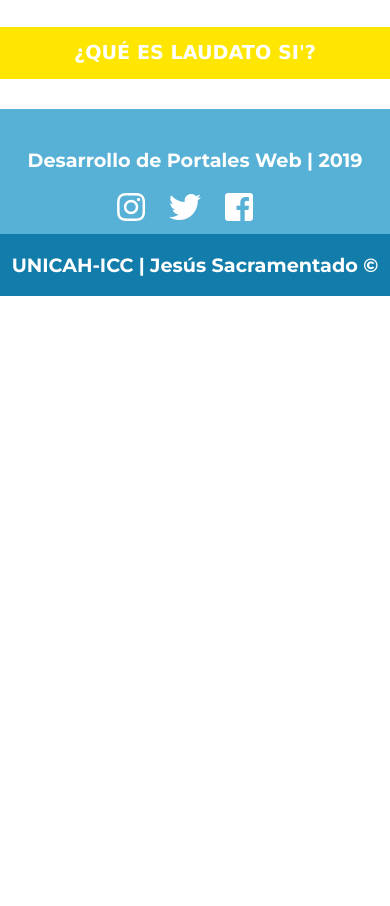
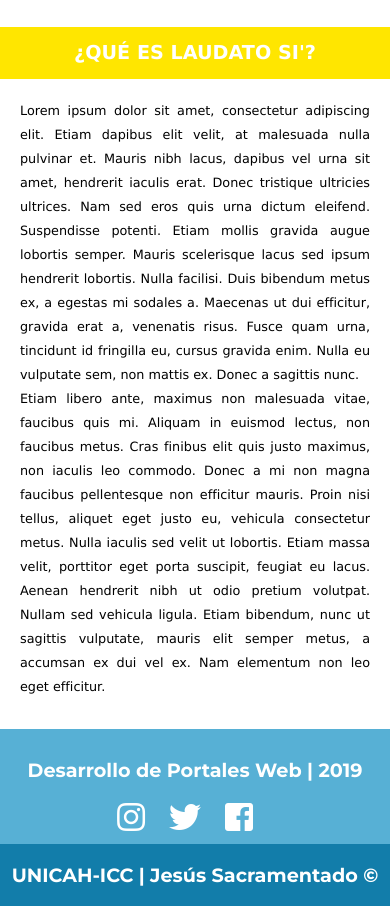
Before and after one commit to sovilleda07/LaudatoSi, a plain HTML site: page index.html in a window 390 px wide. Shown: the part 1142-2048 px from the top of the page. Before the commit the page ends 1438 px from the top, so only its background shows below. Drawn offline with Linux system fonts and the light colour scheme.

Commit message:
Cambio en el contenido

```diff
--- a/css/estilo.css
+++ b/css/estilo.css
@@ -230,7 +230,7 @@ el menu se sobreposicione */
 .wrapper p{
     padding-top: 10px;
     text-align: justify;
-    font-size: 1.2rem;
+    font-size: 1rem;
 }
 .content{
     position: absolute;
@@ -256,13 +256,20 @@ el menu se sobreposicione */
     color: var(--blanco);
 }
 .overlay{
-    opacity: 0
+    opacity: 0;
 }
 .wrapper:hover img{
-    opacity: .5
+    opacity: .5;
+    /* webkit-transform: scale(1.3);
+    -ms-transform: scale(1.3);
+    transform: scale(1.3); */
+    /* Efecto para achicar */
+    -webkit-transform: scale(0.8);
+    -ms-transform: scale(0.8);
+    transform: scale(0.8);
 }
 .wrapper:hover .overlay{
-    opacity: 1
+    opacity: 1;
 }
 @media (max-width: 800px){
     .content{
@@ -280,14 +287,29 @@ el menu se sobreposicione */
 
 /* Contenido */
 .contenido-principal{
-    margin-top: 40px;
+    margin-top: 20px;
+}
+.contenido-principal p{
+    font-family: Verdana, Geneva, Tahoma, sans-serif;
+    line-height: 2rem;
+    text-align: justify;
+    font-size: 1rem;
+    padding: 0 20px;
 }
 
+@media (max-width:800px){
+    .contenido-principal p{
+        line-height: 1.5rem;
+        text-align: justify;
+        font-size: 0.8rem;
+        padding: 0 20px;
+    }
+}
 /*Footer*/
 .footer-sitio {
     background-color: var(--footer);
     margin-top: 30px;
-    padding-top: 20px;
+    padding-top: 10px;
     text-align: center;
 }
 .footer-sitio h3 {
--- a/index.html
+++ b/index.html
@@ -51,7 +51,7 @@
 
     <!-- Imagenes -->
     <div class="contenedor clearfix">
-        <main class="servicios">
+        <main class="imagenes">
             <div class="contenedor-imagenes">
                 <div class="wrapper">
                     <img src="img/mares.jpg" alt="mares">
@@ -88,12 +88,15 @@
         <h2 class="texto-divisor">¿QUÉ ES LAUDATO SI'?</h2>
     </div>
 
-    <!-- Contenido
-    <div class="contenedor clearfix">
-        <p>El pasaje estándar Lorem Ipsum, usado desde el año 1500.
-            "Lorem ipsum dolor sit amet, consectetur adipiscing elit, sed do eiusmod tempor incididunt ut labore et dolore magna aliqua. Ut enim ad minim veniam, quis nostrud exercitation ullamco laboris nisi ut aliquip ex ea commodo consequat. Duis aute irure dolor in reprehenderit in voluptate velit esse cillum dolore eu fugiat nulla pariatur. Excepteur sint occaecat cupidatat non proident, sunt in culpa qui officia deserunt mollit anim id est laborum."
-            Sección 1.10.32 de "de Finibus Bonorum et Malorum", escrito por Cicero en el 45 antes de Cristo "Sed ut perspiciatis unde omnis iste natus error sit voluptatem accusantium doloremque laudantium, totam rem aperiam, eaque ipsa quae ab illo inventore veritatis et quasi architecto beatae vitae dicta sunt explicabo. Nemo enim ipsam voluptatem quia voluptas sit aspernatur aut odit aut fugit, sed quia consequuntur magni dolores eos qui ratione voluptatem sequi nesciunt. Neque porro quisquam est, qui dolorem ipsum quia dolor sit amet, consectetur, adipisci velit, sed quia non numquam eius modi tempora incidunt ut labore et dolore magnam aliquam quaerat voluptatem. Ut enim ad minima veniam, quis nostrum exercitationem ullam corporis suscipit laboriosam, nisi ut aliquid ex ea commodi consequatur? Quis autem vel eum iure reprehenderit qui in ea voluptate velit esse quam nihil molestiae consequatur, vel illum qui dolorem eum fugiat quo voluptas nulla pariatur?"</p>
-    </div> -->
+    <!-- Contenido -->
+    <div class="contenido-principal">
+        <div class="contenedor clearfix">
+        <p>Lorem ipsum dolor sit amet, consectetur adipiscing elit. Etiam dapibus elit velit, at malesuada nulla pulvinar et. Mauris nibh lacus, dapibus vel urna sit amet, hendrerit iaculis erat. Donec tristique ultricies ultrices. Nam sed eros quis urna dictum eleifend. Suspendisse potenti. Etiam mollis gravida augue lobortis semper. Mauris scelerisque lacus sed ipsum hendrerit lobortis. Nulla facilisi. Duis bibendum metus ex, a egestas mi sodales a. Maecenas ut dui efficitur, gravida erat a, venenatis risus. Fusce quam urna, tincidunt id fringilla eu, cursus gravida enim. Nulla eu vulputate sem, non mattis ex. Donec a sagittis nunc. </p>
+        <p>Etiam libero ante, maximus non malesuada vitae, faucibus quis mi. Aliquam in euismod lectus, non faucibus metus. Cras finibus elit quis justo maximus, non iaculis leo commodo. Donec a mi non magna faucibus pellentesque non efficitur mauris. Proin nisi tellus, aliquet eget justo eu, vehicula consectetur metus. Nulla iaculis sed velit ut lobortis. Etiam massa velit, porttitor eget porta suscipit, feugiat eu lacus. Aenean hendrerit nibh ut odio pretium volutpat. Nullam sed vehicula ligula. Etiam bibendum, nunc ut sagittis vulputate, mauris elit semper metus, a accumsan ex dui vel ex. Nam elementum non leo eget efficitur. </p>
+        </div>
+
+    </div>
+
 
     <!-- Footer -->
     <!--Pié de Página-->
```
